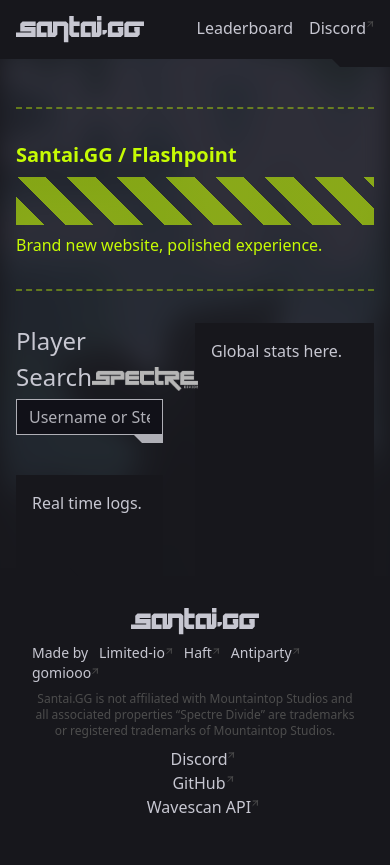
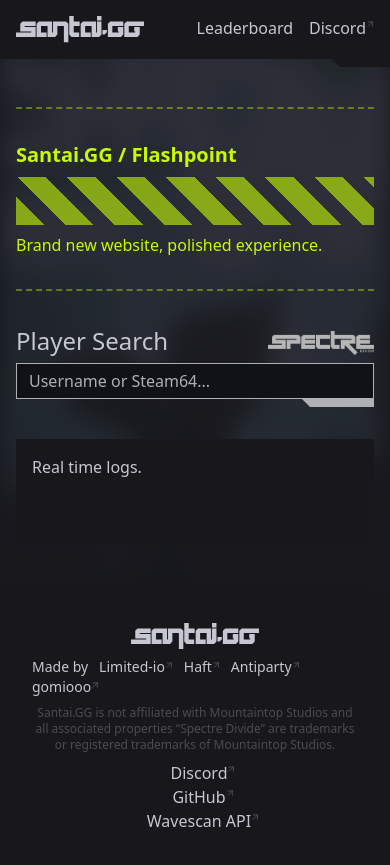
Before and after one commit to santaigg/adrenalink, a Next.js app: page / in a window 390 px wide. Built offline with nearby package versions, Linux system fonts and the light colour scheme; a web font is replaced by a local one.

Commit message:
made new hompeage islands mobile

```diff
--- a/src/app/(pages)/page.tsx
+++ b/src/app/(pages)/page.tsx
@@ -13,7 +13,7 @@
       <Constrict className="my-8 px-4">
         <NoticeBanner className="text-center" noticeTitle="Santai.GG / Flashpoint" noticeBottomText="Brand new website, polished experience." />
       </Constrict>
-      <Constrict className="h-full px-4 flex flex-row gap-8">
+      <Constrict className="h-full px-4 flex flex-col sm:flex-row gap-8">
         <div className="flex-1 flex flex-col gap-8 text-primary-foreground">
           <div>
             <div className="flex flex-row">
```
